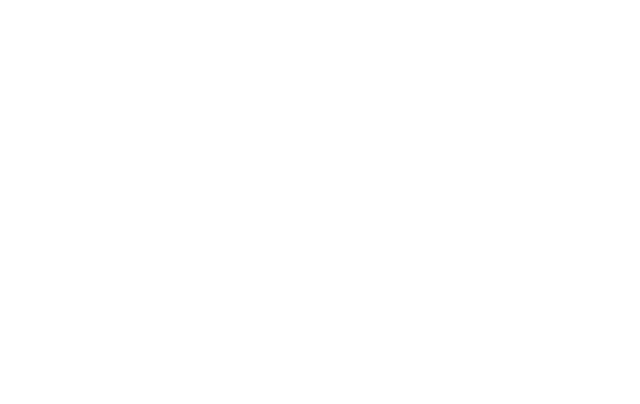
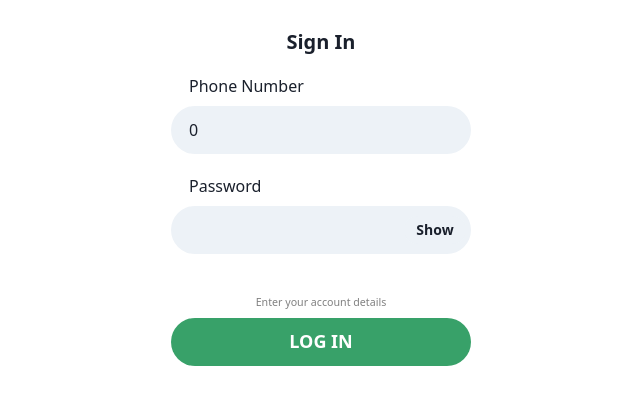
Before and after one commit to AhsanSarwar45/moseeqi, a React (Create React App) app in the folder client/: page /login in a window 1280 px wide. Before the commit this address had no page. Shown: the top 404 px of the page, without its empty margins (319-959 px from the left). Built offline with nearby package versions, Linux system fonts and the light colour scheme.

Commit message:
Sigin -> Login

```diff
--- a/client/src/Main.jsx
+++ b/client/src/Main.jsx
@@ -2,7 +2,7 @@
 import SignUp from './routes/SignUp';
 import About from './routes/About';
 import Home from './routes/Home';
-import SignIn from './routes/SignIn';
+import Login from './routes/Login';
 import User from './routes/User';
 import Search from './routes/Search';
 
@@ -11,7 +11,7 @@
     <Route path='/' element={<Home/>}/>
     <Route path='/about' element={<About/>}/>
     <Route path='/signup' element={<SignUp/>}/>
-    <Route path='/sign_in' element={<SignIn/>}/>
+    <Route path='/login' element={<Login/>}/>
     <Route path='/user' element={<User/>}/>
     <Route path='/search' element={<Search/>}/>
     </Routes>
--- a/client/src/components/NavBar.jsx
+++ b/client/src/components/NavBar.jsx
@@ -19,9 +19,9 @@
                     SIGN UP
                 </Button>
         </Link>
-        <Link to='/sign_in'>
+        <Link to='/login'>
                 <Button colorScheme="green" textColor="white" size="sm">
-                    SIGN IN
+                    LOG IN
                 </Button>
         </Link>
     </HStack>
--- a/client/src/routes/SignIn.jsx
+++ b/client/src/routes/Login.jsx
@@ -26,16 +26,16 @@
     );
 }
 
-const SignIn = () => {
+const Login = () => {
     const [password, getPassword] = useState("");
     const [phone_number, getPhoneNumber] = useState(0);
     const [isInvalid, setIsInvalid] = useState(false);
     const [isValid, setValid] = useState(false);
 
-    const SignInOnClick = ()=>{
+    const LoginOnClick = ()=>{
         setIsInvalid(false);
         setValid(false);
-        Axios.post('http://localhost:3001/sign_in',
+        Axios.post('http://localhost:3001/login',
         {
             phone_number: phone_number,
             password: password
@@ -62,8 +62,8 @@
                 <Text textColor="gray" align="center" fontSize="8pt">
                     Enter your account details{' '}
                 </Text>
-                <Button colorScheme="green" w="full" size="lg" onClick = {SignInOnClick}>
-                    SIGN IN
+                <Button colorScheme="green" w="full" size="lg" onClick = {LoginOnClick}>
+                    LOG IN
                 </Button>
                 {isInvalid ? <InvalidMessage/> : null }
                 {isValid ? <ValidMessage/> : null}
@@ -74,4 +74,4 @@
 
 };
 
-export default SignIn;
+export default Login;
```
Also changed, not shown: 1 other file (tests, documents, lock files or other folders).
